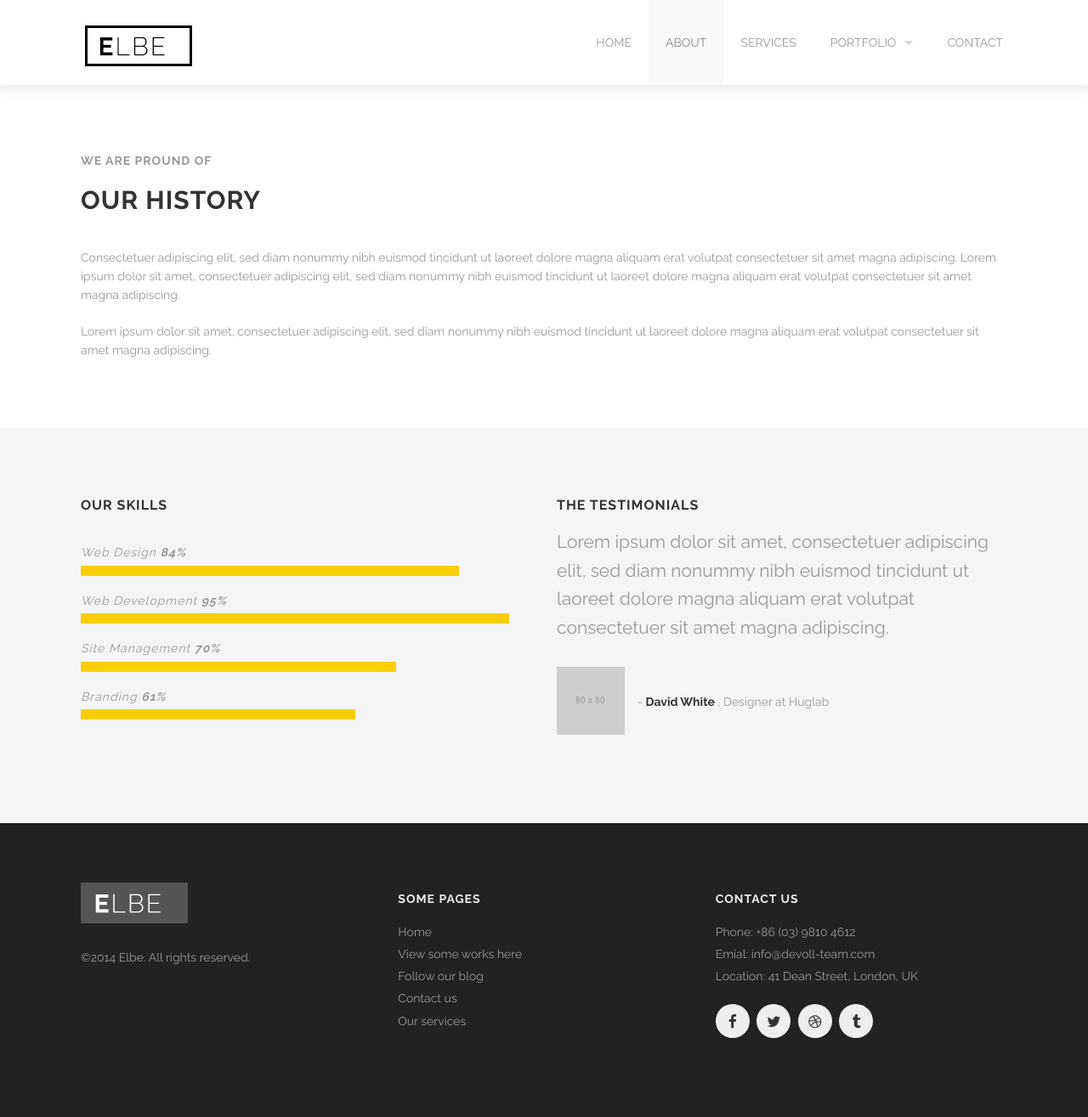
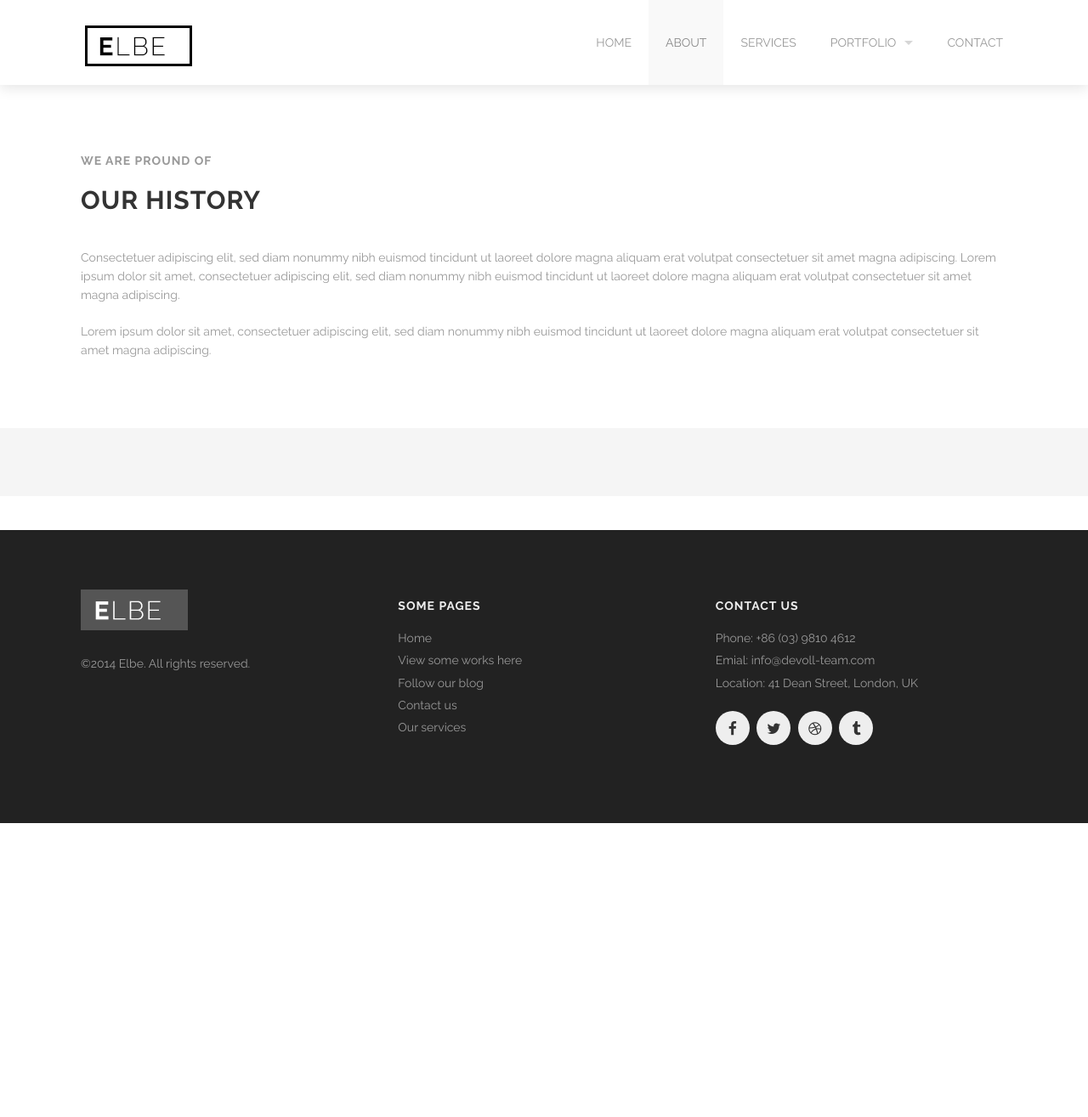
Before and after one commit to by14/by14.github.io, a Jekyll site: the page built from about.html, in a window 1280 px wide. Shown: the whole page at 85% size. Built offline with Jekyll 4.4.1, drawn with Linux system fonts in a browser that asks for light colours; after the commit the page ends 969 px from its top, so only the background shows below that; some of the changed lines change nothing that is shown.

Commit message:
Changed about

```diff
--- a/about.html
+++ b/about.html
@@ -10,6 +10,54 @@
     percent: 70
   - title: Branding
     percent: 61
+
+slides:
+  - bg: images/sliderHomepage/slide2.jpeg
+    title:
+      text: NAME is the ideal solution to aerial media.
+      animation: bottom-to-top
+      class: large-8 medium-11
+    buttons:
+      animation: bottom-to-top
+      class: medium-12
+      items:
+        - text: Learn More
+          url: http://themeforest.net/user/honryou/portfolio?ref=honryou
+          class: boxed
+  - bg: images/sliderHomepage/slide5.jpeg
+    buttons:
+      animation: bottom-to-top slow
+      class: large-12
+      items:
+        - text: Learn More
+          url: http://themeforest.net/user/honryou/portfolio?ref=honryou
+          class: boxed
+        - text: Contact Us
+          url: http://themeforest.net/user/honryou/portfolio?ref=honryou
+    infos:
+      - text: "&nbsp;Services"
+        animation: bottom-to-top
+      - text: "&nbsp;Aerial Photography"
+        animation: bottom-to-top
+        check: true
+      - text: "&nbsp;Real Estate Photography"
+        animation: bottom-to-top
+        check: true
+      - text: "&nbsp;Aerial Mapping"
+        animation: bottom-to-top
+        check: true
+  - bg: images/sliderHomepage/slide3.jpeg
+    title:
+      text: Contact our award winning team and let's get started
+      animation: bottom-to-top
+      class: large-8 medium-11
+    buttons:
+      animation: bottom-to-top
+      class: large-8 medium-11
+      items:
+        - text: Contact Us
+          url: http://themeforest.net/user/honryou/portfolio?ref=honryou
+          class: boxed
 
 testimonials:
   - text: "Reprehenderit eos et non et ut eum reprehenderit quis sequi quia vel repellendus id. Velit quit blanditiis dolor quam error eos dolores sequi eaque rerum est. Velit quit blanditiis dolor quam error eos dolores sequi eaque rerum est."
@@ -86,8 +134,8 @@
   <div class='three spacing'></div>
 </div>
 <div class='full' style='background: #f5f5f5'>
-  <div class='row'>
-    <div class='medium-6 columns'>
+  <!--<div class='row'>
+    <div class='medium-12 columns'>
       <h3>Our skills</h3>
       <div class='spacing'></div>
       <div class='mod modBarGraph'>
@@ -103,8 +151,9 @@
           {% endfor %}
         </ul>
       </div>
-    </div>
-    <div class='medium-6 columns'>
+    </div>-->
+
+    <!--<div class='medium-6 columns'>
       <h3>The testimonials</h3>
       <div class='mod modTestimonials simple'>
         <div class='row'>
@@ -131,7 +180,7 @@
           </div>
         </div>
       </div>
-    </div>
+    </div>-->
   </div>
   <div class='two spacing'></div>
 </div>
```
Also changed, not shown: 2 other files.
